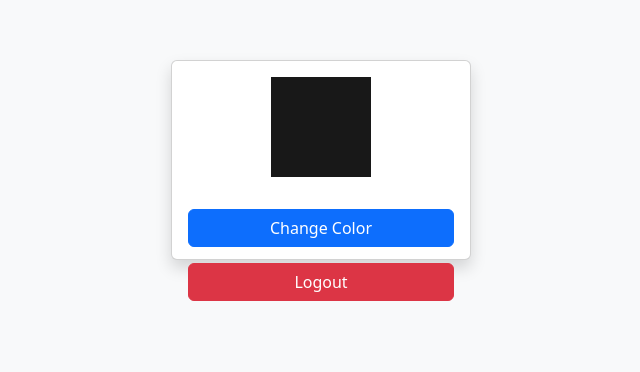
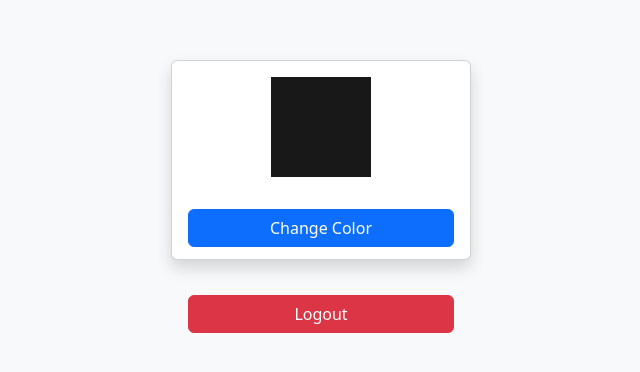
Before and after one commit to Rahul6700/myRepository, a React (Create React App) app in the folder frontend/: page /home in a window 1280 px wide. Shown: the part 240-612 px from the top of the page, without its empty margins (319-959 px from the left). Built offline with nearby package versions, Linux system fonts and the light colour scheme.

Commit message:
chor: fixed margin

```diff
--- a/frontend/src/home.js
+++ b/frontend/src/home.js
@@ -60,7 +60,7 @@ export default function Home() {
           <button className='btn btn-primary mt-3' onClick={handleClick}>
             Change Color
           </button>
-          <button className='btn btn-danger mt-3' onClick={handleLogout}>
+          <button className='btn btn-danger mt-5' onClick={handleLogout}>
             Logout
           </button>
         </div>
```
